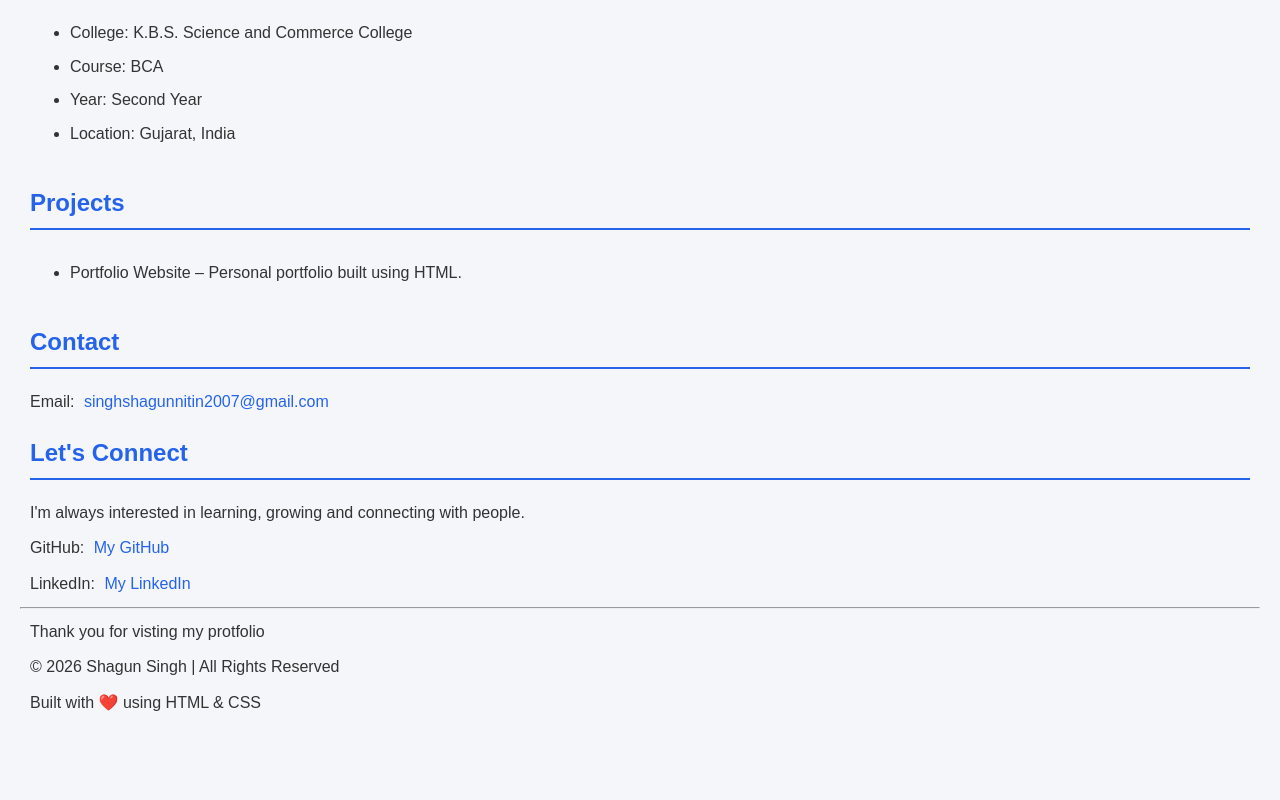
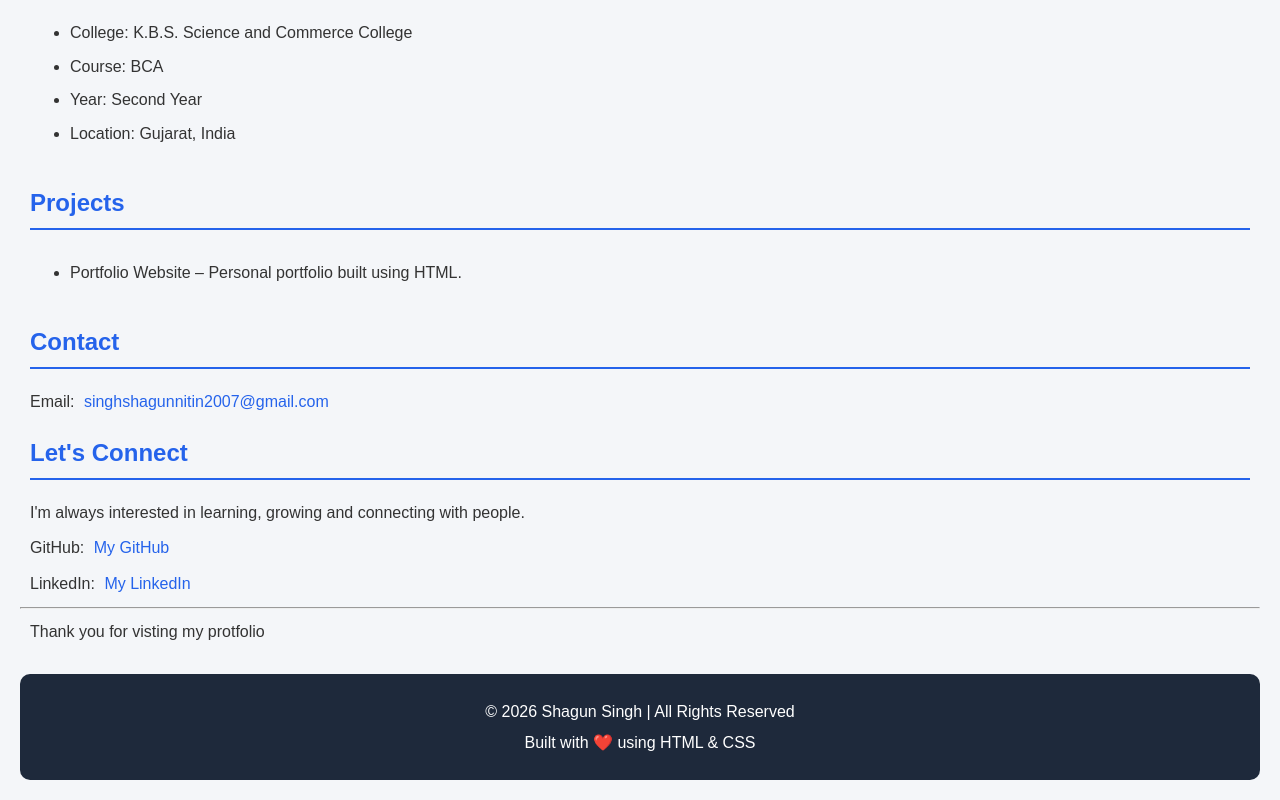
Before and after one commit to singhshagunbca-code/portfolio-website, a plain HTML site: page Index.html in a window 1280 px wide. Shown: the part 775-1575 px from the top of the page. Before the commit the page ends 1520 px from the top, so only its background shows below. Drawn offline with Linux system fonts and the light colour scheme.

Commit message:
Add footer styles to style.css

```diff
--- a/style.css
+++ b/style.css
@@ -105,3 +105,15 @@ section {
         margin: 15px 0;
     }
 }
+footer {
+    background-color: #1e293b;
+    color: white;
+    text-align: center;
+    padding: 20px;
+    margin-top: 30px;
+    border-radius: 10px;
+}
+
+footer p {
+    margin: 5px;
+}
```
